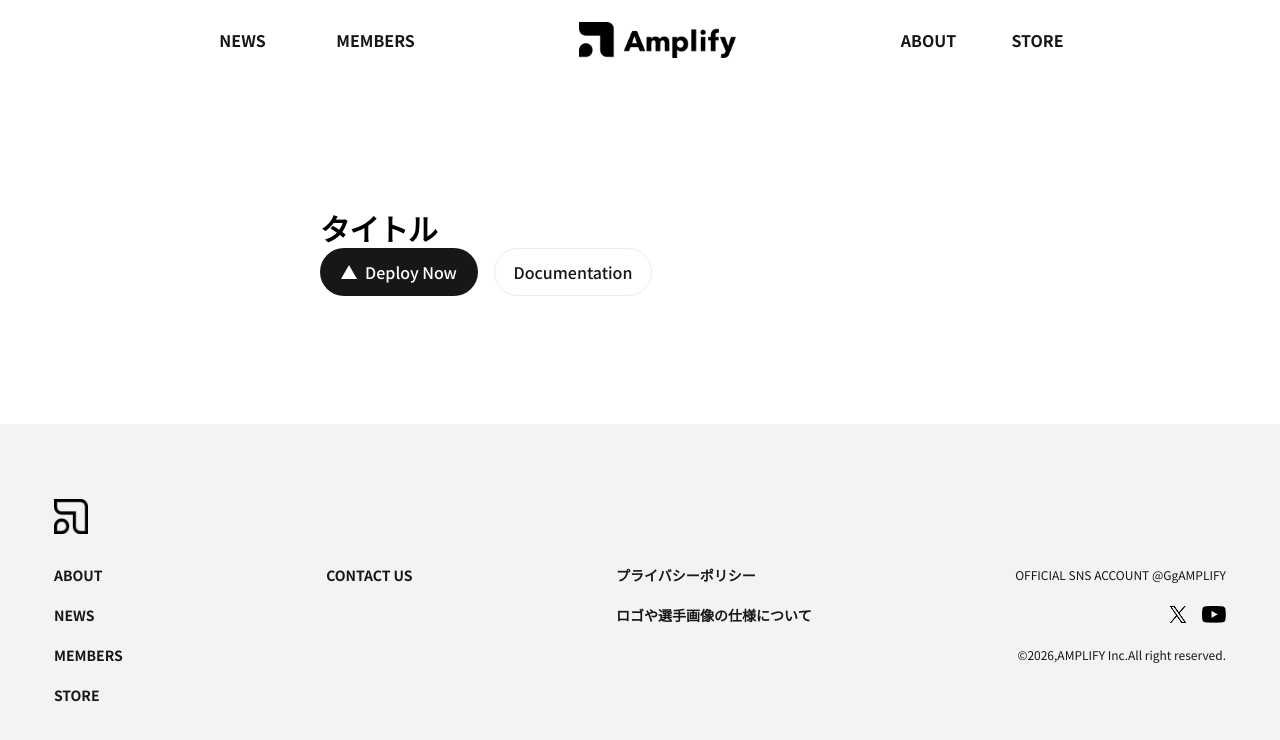
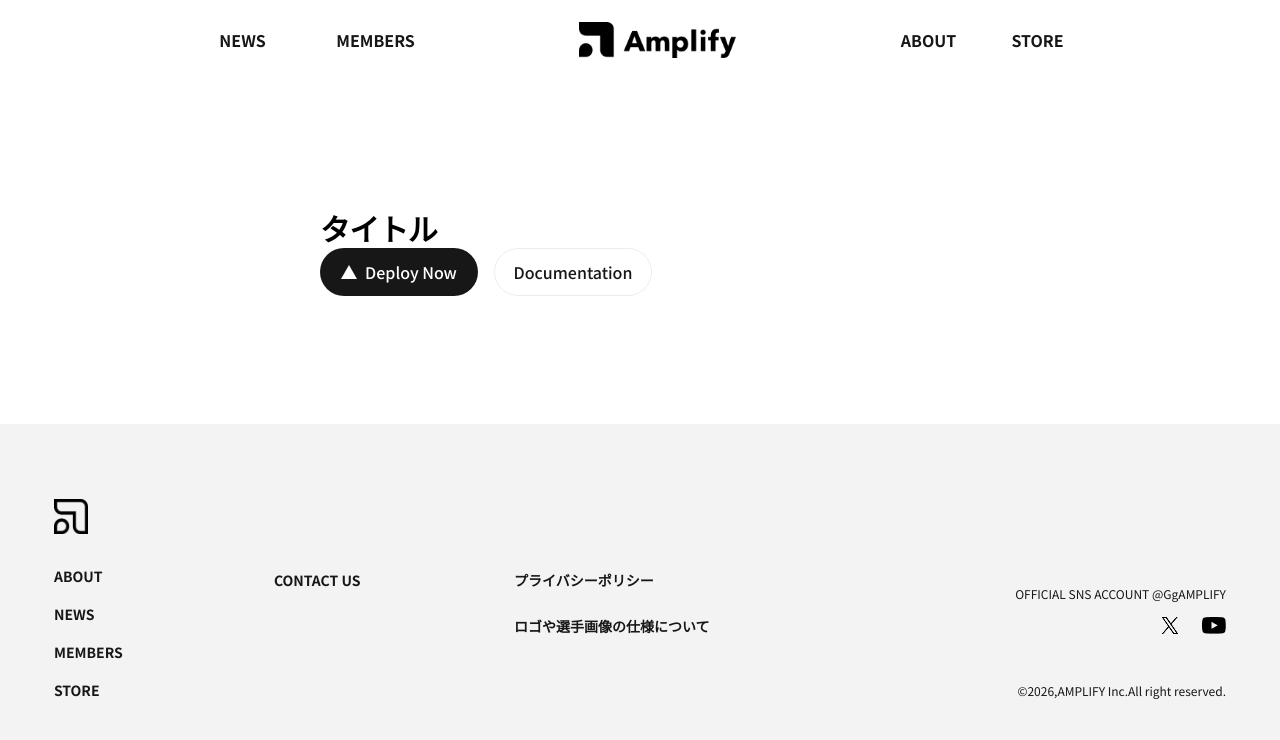
Before and after one commit to teamamplifycontact-hue/teamamplify, a Next.js app: page / in a window 1280 px wide. Shown: the top 740 px of the page. Built offline with nearby package versions, Linux system fonts and the light colour scheme.

Commit message:
フッター作成

```diff
--- a/app/components/Footer.tsx
+++ b/app/components/Footer.tsx
@@ -4,13 +4,12 @@ import Image from "next/image";
 export default function Footer() {
   return (
     <footer className="bg-[#f3f3f3]">
-      <div className="mx-auto max-w px-[54px] py-[75px] flex flex-col gap-6">
+      <div className="px-[54px] pt-[75px] pb-[50px]">
+        <div className="flex items-start w-full">
 
-
-        {/* ナビ */}
-        <nav>
-          <div className="mb-[21px]">
-            <Link href="/" className="block">
+          {/* 左ブロック */}
+          <div className="w-55">
+            <Link href="/" className="block mb-8">
               <Image
                 src="/AMP_LINE.png"
                 alt="Team Amplify"
@@ -19,64 +18,70 @@ export default function Footer() {
                 priority
               />
             </Link>
+
+            <ul className="flex flex-col gap-[18px] text-sm font-bold">
+              <li><Link href="/">ABOUT</Link></li>
+              <li><Link href="/about">NEWS</Link></li>
+              <li><Link href="/news">MEMBERS</Link></li>
+              <li><Link href="/members">STORE</Link></li>
+            </ul>
           </div>
-          <div className="flex justify-between w-full">
-            <ul className="flex flex-col text-sm">
 
+          {/* CONTACT */}
+          <div className="w-60 pt-17">
+            <Link href="/contact" className="text-sm font-bold">
+              CONTACT US
+            </Link>
+          </div>
+
+          {/* ポリシー */}
+          <div className="w-105 pt-17">
+            <ul className="flex flex-col gap-[22px]">
               <li>
-                <Link href="/" className="h-10 inline-flex items-center justify-center font-bold">ABOUT</Link>
+                <Link href="/privacy" className="text-sm font-bold">
+                  プライバシーポリシー
+                </Link>
               </li>
               <li>
-                <Link href="/about" className="h-10 inline-flex  items-center justify-center font-bold">NEWS</Link>
-              </li>
-              <li>
-                <Link href="/news" className="h-10 inline-flex  items-center justify-center font-bold">MEMBERS</Link>
-              </li>
-              <li>
-                <Link href="/members" className="h-10 inline-flex  items-center justify-center font-bold">STORE</Link>
-              </li>
-            </ul>
-            <ul className="flex flex-col text-sm">
-              <li>
-                <Link href="/store" className="h-10 inline-flex items-center justify-center font-bold">CONTACT US</Link>
-              </li>
-            </ul>
-            <ul className="flex flex-col text-sm">
-              <li>
-                <Link href="/store" className="h-10 inline-flex items-center justify-center font-bold">プライバシーポリシー</Link>
-              </li>
-              <li>
-                <Link href="/store" className="h-10 inline-flex items-center justify-center font-bold">ロゴや選手画像の仕様について</Link>
-              </li>
-            </ul>
-            <ul className="flex flex-col text-sm items-end shrink-0">
-              <li>
-                <Link href="/store" className="h-10 inline-flex items-center justify-center text-[12px]">
-                  OFFICIAL SNS ACCOUNT @GgAMPLIFY
-                </Link>
-              </li>
-
-              <li className="flex items-center justify-end h-10">
-                <div className="flex items-center gap-4">
-                  <Link href="/" className="block">
-                    <Image src="/X_logo.png" alt="X" width={16} height={17} />
-                  </Link>
-
-                  <Link href="/" className="block">
-                    <Image src="/youtube_logo.png" alt="YouTube" width={23.75} height={16.67} />
-                  </Link>
-                </div>
-              </li>
-
-              <li>
-                <Link href="/store" className="h-10 inline-flex items-center justify-center text-[12px]">
-                  ©︎2026,AMPLIFY Inc.All right reserved.
+                <Link href="/guideline" className="text-sm font-bold">
+                  ロゴや選手画像の仕様について
                 </Link>
               </li>
             </ul>
           </div>
-        </nav>
 
+          {/* SNSエリア */}
+          <div className="ml-auto self-end flex flex-col items-end">
+            <div className="text-[12px]">
+              OFFICIAL SNS ACCOUNT @GgAMPLIFY
+            </div>
+
+            <div className="flex items-center gap-6 mt-[14px]">
+              <Link href="https://x.com/GgAMPLIFY">
+                <Image
+                  src="/X_logo.png"
+                  alt="X"
+                  width={16}
+                  height={17}
+                />
+              </Link>
+
+              <Link href="/">
+                <Image
+                  src="/youtube_logo.png"
+                  alt="YouTube"
+                  width={24}
+                  height={17}
+                />
+              </Link>
+            </div>
+
+            <div className="text-[12px] mt-12">
+              ©2026,AMPLIFY Inc.All right reserved.
+            </div>
+          </div>
+
+        </div>
       </div>
     </footer>
   );
```
